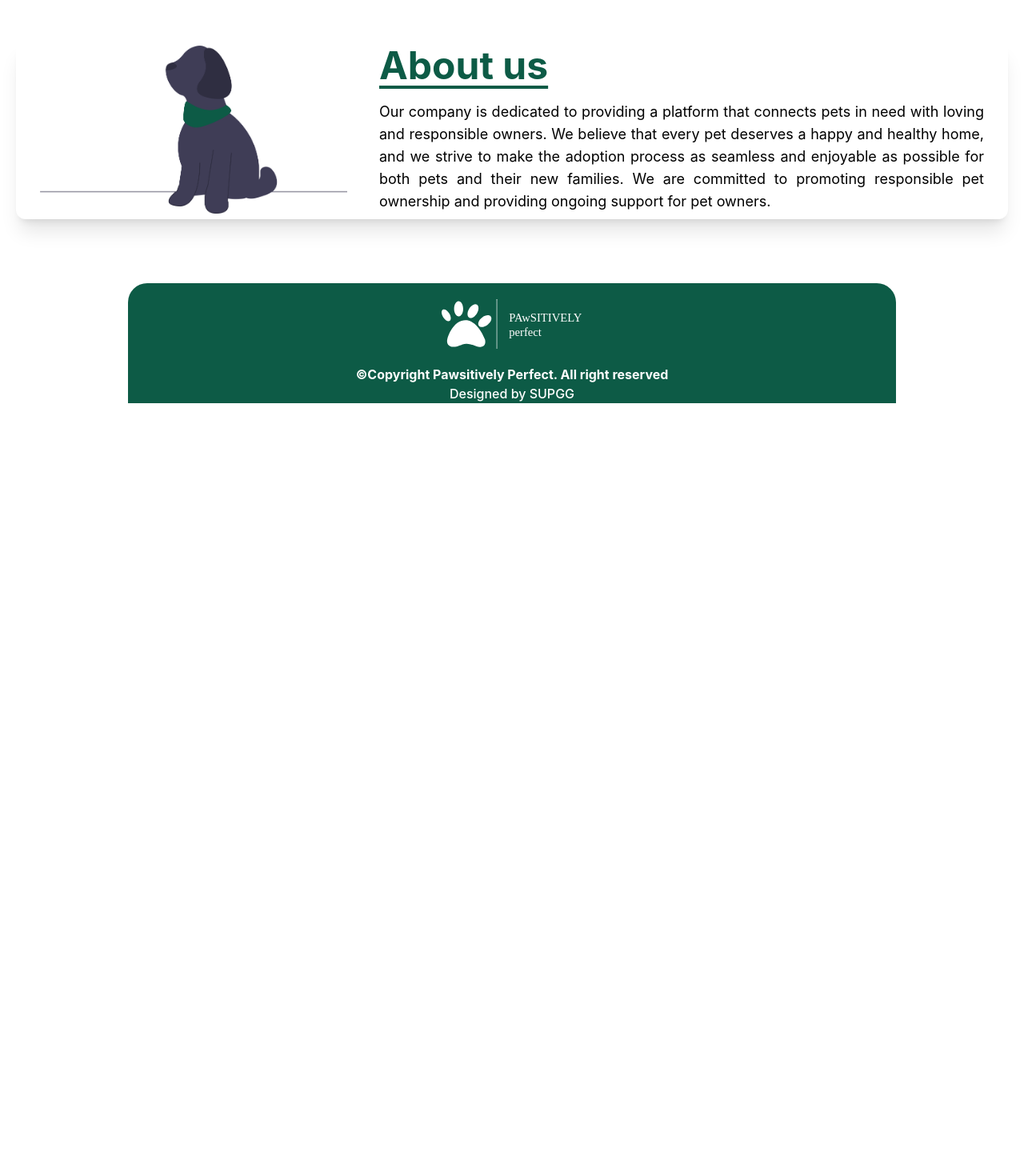
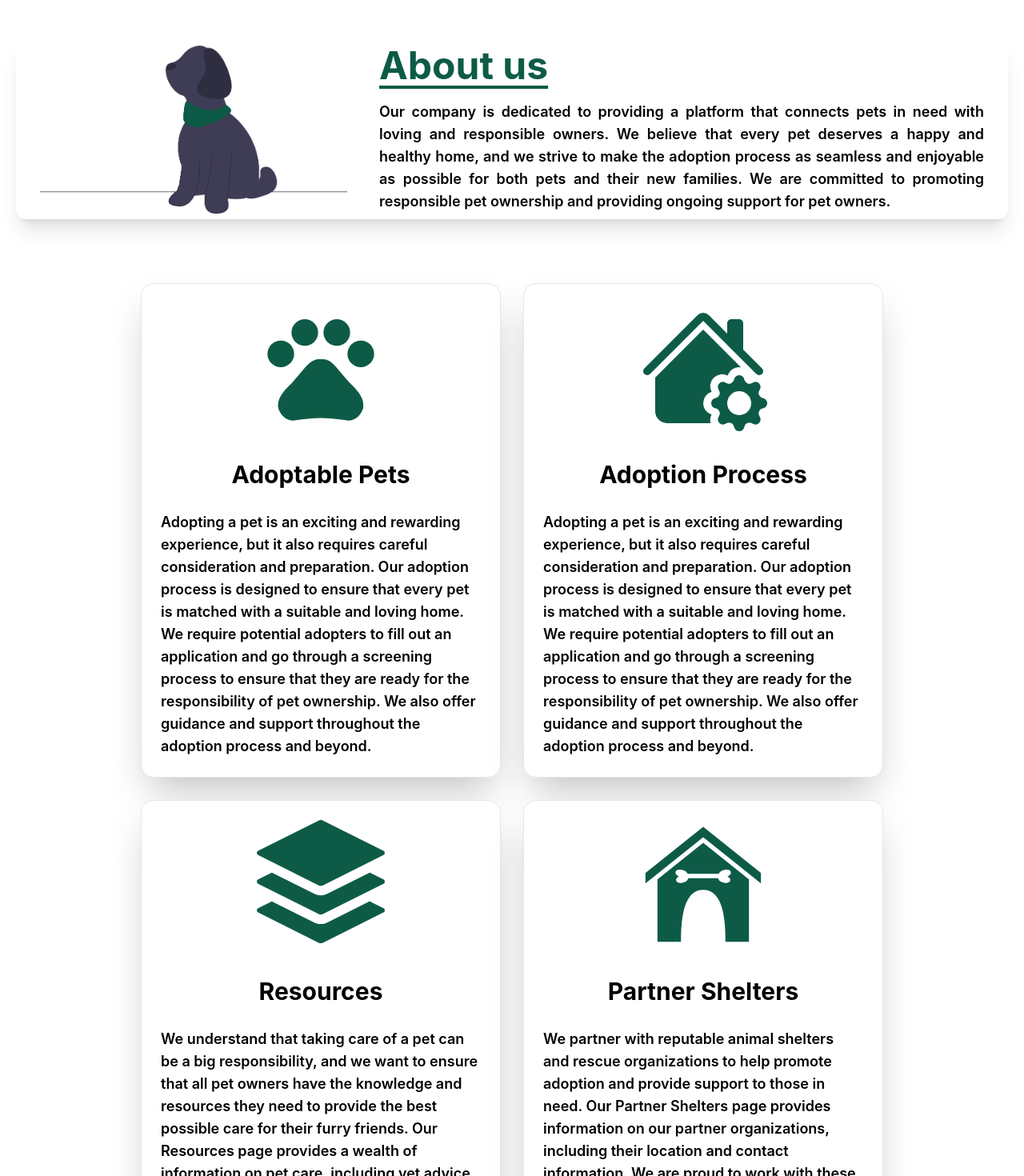
Before and after one commit to sup25/pet, a React (Create React App) app in the folder client/: page / in a window 1280 px wide. Shown: the part 840-2310 px from the top of the page at 80% size. Before the commit the page ends 1344 px from the top, so only its background shows below. Built offline with nearby package versions, Linux system fonts and the light colour scheme.

Commit message:
added card

```diff
--- a/client/src/Pet.js
+++ b/client/src/Pet.js
@@ -1,12 +1,14 @@
 import React from 'react'
 import Slider from './pages/Home/Slider'
 import { About } from './pages/Home/About'
+import { Content } from './pages/Home/Content'
 
 const Pet = () => {
     return (
         <>
             <Slider />
             <About />
+            <Content />
         </>
 
     )
--- a/client/src/pages/Home/About.js
+++ b/client/src/pages/Home/About.js
@@ -11,7 +11,7 @@ export const About = () => {
                 </div>
                 <div className=" flex flex-col  w-full h-fit max-w-3xl  justify-center my-2  gap-5  ">
                     <h1 className="text-3xl md:text-5xl w-full h-auto text-[#0d5b46] font-bold underline underline-offset-8">About us</h1>
-                    <p className="text-justify  w-full h-auto text-base md:text-lg ">
+                    <p className="text-justify  w-full h-auto text-base md:text-lg  font-semibold xl:text-lg  ">
                         Our company is dedicated to providing a platform that connects pets in
                         need with loving and responsible owners. We believe that every pet
                         deserves a happy and healthy home, and we strive to make the adoption
--- /dev/null
+++ b/client/src/pages/Home/Content.js
@@ -0,0 +1,50 @@
+import { GiDogHouse } from "react-icons/gi";
+import { BsHouseGearFill, BsStack } from "react-icons/bs";
+import { MdPets } from "react-icons/md";
+const contents = [
+    {
+        icon: <MdPets className="w-2/5  h-auto  text-[#0d5b46]" />,
+        title: "Adoptable Pets",
+        desc: "Adopting a pet is an exciting and rewarding experience, but it also requires careful consideration and preparation. Our adoption process is designed to ensure that every pet is matched with a suitable and loving home. We require potential adopters to fill out an application and go through a screening process to ensure that they are ready for the responsibility of pet ownership. We also offer guidance and support throughout the adoption process and beyond.",
+    },
+    {
+        icon: <BsHouseGearFill className="w-2/5 h-auto text-[#0d5b46]" />,
+        title: "Adoption Process",
+        desc: "Adopting a pet is an exciting and rewarding experience, but it also requires careful consideration and preparation. Our adoption process is designed to ensure that every pet is matched with a suitable and loving home. We require potential adopters to fill out an application and go through a screening process to ensure that they are ready for the responsibility of pet ownership. We also offer guidance and support throughout the adoption process and beyond.",
+    },
+    {
+        icon: <BsStack className="w-2/5 h-auto   fill-[#0d5b46]" />,
+        title: "Resources",
+        desc: "We understand that taking care of a pet can be a big responsibility, and we want to ensure that all pet owners have the knowledge and resources they need to provide the best possible care for their furry friends. Our Resources page provides a wealth of information on pet care, including vet advice, training tips, and a library of articles and videos. We also offer access to expert advice from experienced veterinarians and pet trainers.",
+    },
+    {
+        icon: <GiDogHouse className="w-2/5  h-auto  text-[#0d5b46]" />,
+        title: "Partner Shelters",
+        desc: "We partner with reputable animal shelters and rescue organizations to help promote adoption and provide support to those in need. Our Partner Shelters page provides information on our partner organizations, including their location and contact information. We are proud to work with these organizations to help pets in need find loving and responsible homes.",
+
+    },
+
+];
+export const Content = () => {
+    return (
+        <div className="section mb-20">
+            <div className="container">
+                <div className="flex flex-col md:flex-row flex-wrap justify-center gap-7">
+                    {contents.map((item, index) => (
+                        <div key={index} className=" flex justify-center">
+                            <div className="md:w-[450px] h-auto  p-6 bg-white border border-gray-200 rounded-2xl shadow-2xl flex flex-col gap-7">
+                                <div className="flex justify-center ">{item.icon}</div>
+                                <div className="text-2xl font-bold xl:mt-2 xl:text-3xl flex justify-center w-full">
+                                    {item.title}
+                                </div>
+                                <p className="text-sm font-semibold xl:text-lg text-left">
+                                    {item.desc}
+                                </p>
+                            </div>
+                        </div>
+                    ))}
+                </div>
+            </div>
+        </div>
+    );
+};
```
